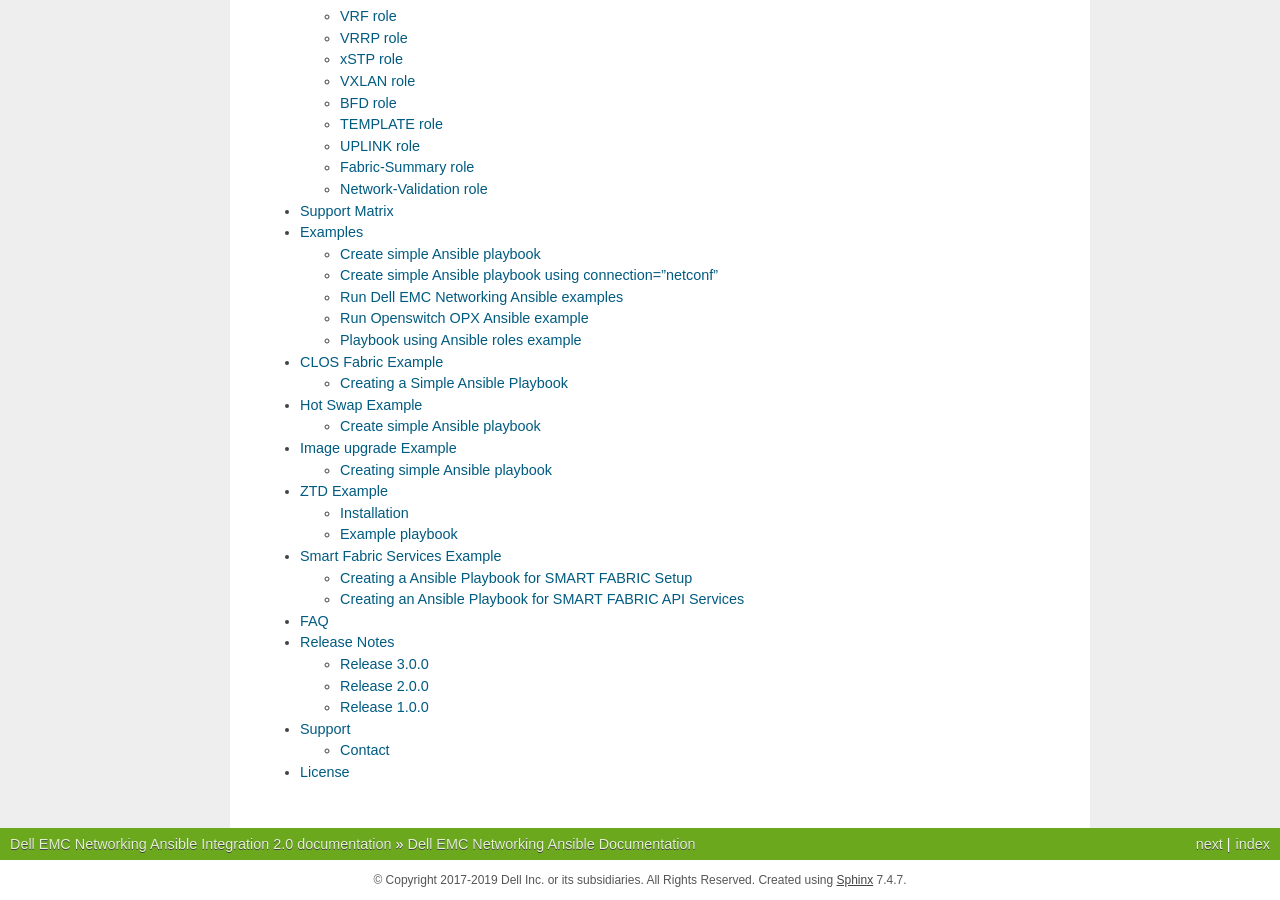
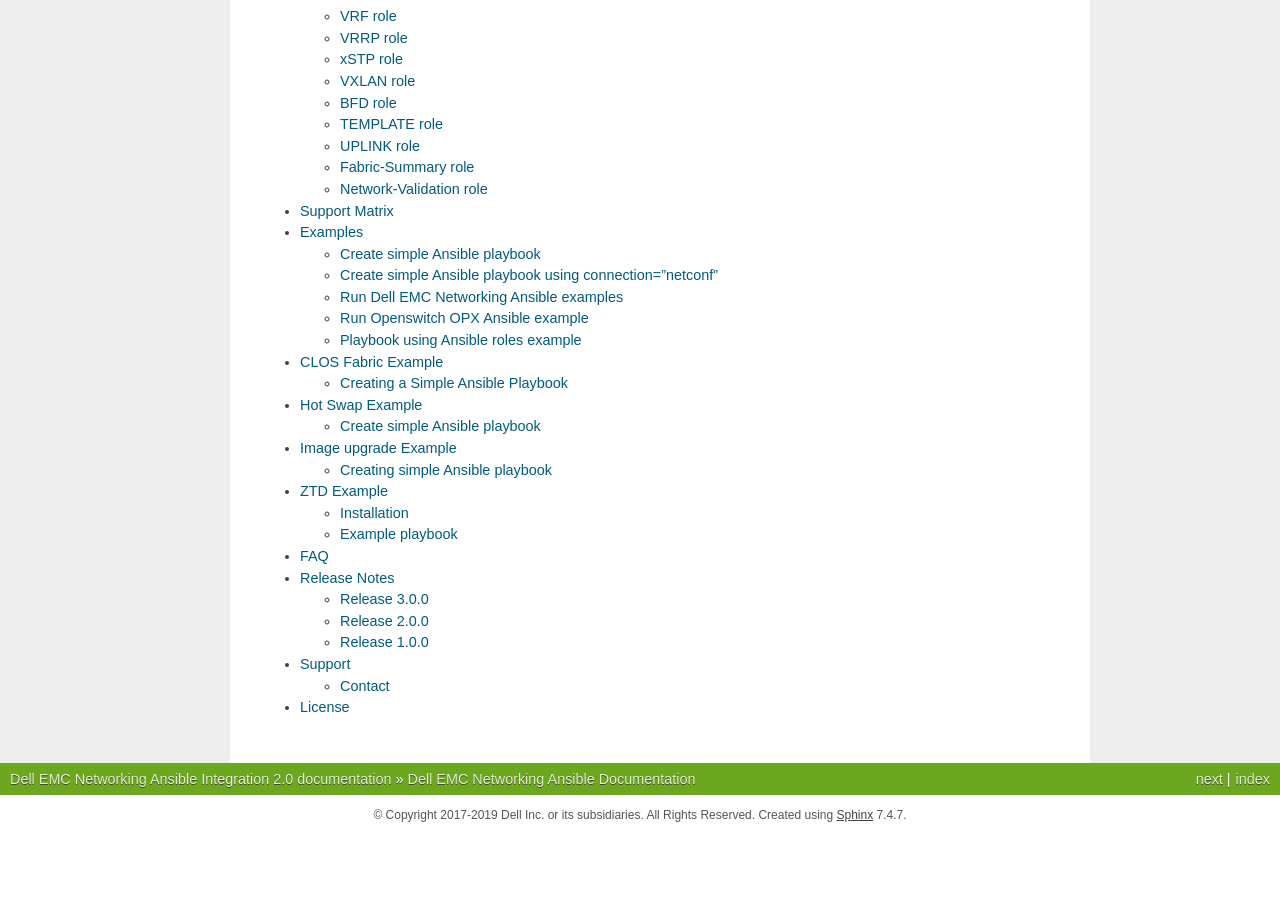
Before and after one commit to Dell-Networking/ansible-dellos-docs, a Sphinx documentation site: the page built from source/index.rst, in a window 1280 px wide and 900 px high, scrolled down 895 px. Built offline with Sphinx 7.4.7, drawn with Linux system fonts in a browser that asks for light colours; after the commit the page ends 1730 px from its top, so only the background shows below that; some of the changed lines change nothing that is shown.

Commit message:
removed sfs example

```diff
--- a/source/index.rst
+++ b/source/index.rst
@@ -21,7 +21,6 @@
    Hot Swap Example <hot_swap_example>
    Image upgrade Example <image_upgrade_example>
    ZTD Example <ztd_example>
-   Smart Fabric Services Example <smart_fabric_services_example>
    FAQ <faq>
    Release Notes <releasenotes>
    Support <support>
--- a/source/smart_fabric_services_example.rst
+++ /dev/null
@@ -1,379 +0,0 @@
-==================================================================================
-Provision SMART FABRIC SERVICES using Dell EMC Networking Ansible modules example
-==================================================================================
-This example describes how to use Ansible to build a SMART FABRIC CLUSTER and provision the SMART FABRIC SERVICES with Dell EMC Networking OS10 switches.
-
-The sample topology is build with one spine and two leafs connected as mesh. BGP is running between the leafs. VLTi is configured between leafs.
-
-It also describes to facilitates the configuration of smart fabric and provisioning its attributes through RESTful APIs.
-
-
-Creating a Ansible Playbook for SMART FABRIC Setup
----------------------------------------------------
-
-**Step 1**
-
-Create an inventory file called ``hosts.yaml`` and specify the device IP address and python_interpreter:
-
-
-::
-
-  leaf1 ansible_host=10.11.180.9 ansible_python_interpreter=/usr/bin/python3
-  leaf2 ansible_host=10.11.180.8 ansible_python_interpreter=/usr/bin/python3
-  spine1 ansible_host=10.11.180.10 ansible_python_interpreter=/usr/bin/python3
-
-  [Spine]
-  spine1
-
-  [Leaf]
-  leaf1
-  leaf2
-
-  [LeafAndSpineSwitch:children]
-  Spine
-  Leaf
-
-
-
-**Step 2**
-
-Create a host variable file called ``host_vars/leaf1.yaml``, then define the host, credentials and sfs fabric cluster setup input:
-
-::
-
-    ---
-    ansible_host: 10.11.180.8
-    ansible_network_os: dellos10
-    ansible_user: XXXXX
-    ansible_password: XXXXX
-
-    sfs_setup:
-      - service_enable: True
-        role: LEAF
-        icl_ports: ["ethernet1/1/5","ethernet1/1/6"]
-
-
-
-Create a host variable file called ``host_vars/leaf2.yaml``, then define the host, credentials and sfs fabric cluster setup input:
-
-::
-
-    ---
-    ansible_host: 10.11.180.9
-    ansible_network_os: dellos10
-    ansible_user: XXXXX
-    ansible_password: XXXXX
-
-    sfs_setup:
-      - service_enable: True
-        role: LEAF
-        icl_ports: ["ethernet1/1/5","ethernet1/1/6"]
-
-
-Create a host variable file called ``host_vars/spine1.yaml``, then define the host, credentials and sfs fabric cluster setup input:
-
-::
-
-    ---
-    ansible_host: 10.11.180.10
-    ansible_network_os: dellos10
-    ansible_user: XXXXX
-    ansible_password: XXXXX
-
-    sfs_setup:
-      - service_enable: True
-        role: SPINE
-        icl_ports: ["ethernet1/1/5","ethernet1/1/6"]
-
-
-**Step 3**
-
-Create a playbook called ``sfs_setup.yml``:
-
-::
-
-    ---
-    - name: SFS setup
-      hosts: LeafAndSpineSwitch
-      gather_facts: False
-      connection: local
-      roles:
-        - sfs-setup
-
-
-**Step 4**
-
-Execute the playbook:
-
-``ansible-playbook -i hosts.yaml sfs_setup.yml``
-
-
-Creating an Ansible Playbook for SMART FABRIC API Services
------------------------------------------------------------
-
-**Step 1**
-
-Use the same inventory ``hosts.yaml`` for provisioning once the SFS setup is ready.
-
-Create a group variable file called ``group_vars/sfs.all.yaml``, then define the  Smart Fabric Service input model:
-
-::
-
-    ---
-    sfs_port_breakout:
-      - target_port: GGVQG02:ethernet1/1/22
-        breakout_type: 4X10GE
-      - target_port: GGVQG02:ethernet1/1/23
-        breakout_type: 1X100GE
-      - target_port: GGVQG02:ethernet1/1/24
-        breakout_type: 1X40GE
-
-    sfs_port_property:
-      - target_port: GGVQG02:ethernet1/1/25
-        port_description: "Description for ethernet1/1/25"
-        port_name: ethernet1/1/25
-        admin_status: Enabled
-        mtu: 1564
-        auto_neg: Enabled
-        configured_speed: 1024
-      - target_port: GGVQG02:ethernet1/1/26
-        port_description: "Description for ethernet1/1/26"
-        port_name: ethernet1/1/26
-        admin_status: Enabled
-        mtu: 2564
-        auto_neg: Enabled
-        configured_speed: 1024
-
-    sfs_uplinks:
-      - uplink_name: Leaf-1-port-21
-        uplink_description: "Leaf-1-port-21"
-        uplink_id: "Leaf-1-port-21"
-        media_type: Ethernet
-        node: GGVQG02
-        configuration_interfaces:
-          - "ethernet1/1/21"
-          - "ethernet1/1/22"
-        tagged_networks:
-          - "Client_Control_Network"
-        untagged_network: "Client_Control_Network"
-        lag_type: "Static"
-        uplink_type: "Normal"
-        state: present
-      - uplink_name: Leaf-1-port-25
-        uplink_description: "Leaf-1-port-25"
-        uplink_id: "Leaf-1-port-25"
-        media_type: Ethernet
-        node: GGVQG02
-        configuration_interfaces:
-          - "ethernet1/1/25"
-          - "ethernet1/1/26"
-        tagged_networks:
-          - "Client_Management_Network"
-        untagged_network: "Client_Control_Network"
-        lag_type: "Dynamic"
-        uplink_type: "JumpBox"
-        state: present
-
-    sfs_route_policies:
-      - policy_id: policyBGP100
-        policy_name: policyBGP100name
-        policy_description: policyBGP100desc
-        address_family_type: ipv4
-        remote_address: "192.168.2.6"
-        remote_loopback_address: "192.168.2.8"
-        remote_as: 65001
-        policy_type: 1
-        sender_side_loop_detection: 1
-        route_filter_enable: 1
-        state: present
-      - policy_id: policyBGP101
-        policy_name: policyBGP101name
-        policy_description: policyBGP101desc
-        address_family_type: ipv4
-        remote_address: "192.168.2.2"
-        remote_loopback_address: "192.168.2.4"
-        remote_as: 65001
-        policy_type: 1
-        sender_side_loop_detection: 1
-        route_filter_enable: 1
-        state: present
-      - policy_id: policyStaticCRoute1
-        policy_name: policyStaticRoute1name
-        policy_description: policyStaticRoute1desc
-        policy_type: 2
-        ipv4_address_prefix: "99.99.99.0"
-        ipv4_prefix_len: 24
-        ipv4_nexthop_ip: "99.99.99.2"
-        state: present
-
-    sfs_node_policy_mapping:
-      - node: "GGVQG02"
-        policy_list:
-          - policyBGP100
-          - policyBGP101
-          - policyStaticCRoute1
-        state: present
-
-    sfs_networks:
-      - name: Leaf-test-sfs-VXLAN
-        id: Leaf-test-sfs-VXLAN
-        vlan_min: 650
-        vlan_max: 650
-        qos_priority: Silver
-        type: VXLAN
-        description: "SFS Network Create Test From Ansible"
-        address_family: inet
-        gateway_ip_address: ["192.168.1.3"]
-        helper_address: ["10.10.10.10","11.11.11.11"]
-        ip_address_list: ["192.168.1.2","192.168.1.4"]
-        prefix_length: 31
-        route_map: "routemap1"
-        virtual_network: esxi_build650
-        state: present
-      - name: Leaf-test-sfs-VXLAN
-        id: Leaf-test-GeneralPurpose
-        vlan_min: 750
-        vlan_max: 750
-        qos_priority: Gold
-        type: GeneralPurpose
-        description: "SFS Network Create Test From Ansible"
-        address_family: inet
-        virtual_network: vn750
-        state: present
-      - name: Leaf-test-sfs1-network-l3
-        id: Leaf-test-sfs1-network-l3
-        vlan_min: 550
-        vlan_max: 550
-        qos_priority: Bronze
-        type: L3
-        description: "SFS L3 Network Create Test From Ansible"
-        address_family: inet
-        gateway_ip_address: ["192.168.1.3"]
-        helper_address: ["10.10.10.10","11.11.11.11"]
-        ip_address_list: ["192.168.1.2","192.168.1.4"]
-        prefix_length: 31
-        route_map: "routemap1"
-        state: present
-      - name: Leaf-test-sfs1-network-l3-routed
-        id: Leaf-test-sfs1-network-l3-routed
-        qos_priority: Bronze
-        type: L3_ROUTED
-        description: "SFS L3-ROUTED Network Create Test From Ansible"
-        address_family: inet
-        gateway_ip_address: ["192.168.1.3"]
-        helper_address: ["10.10.10.10","15.15.15.15"]
-        ip_address_list: ["192.168.1.2","192.168.1.4","192.168.1.6"]
-        prefix_length: 31
-        route_map: "routemap2"
-        state: present
-
-    sfs_virtual_networks:
-      - virtual_network_name: "vnet604"
-        virtual_network_description: "vnet604 Create"
-        virtual_network_type: "General Purpose (Bronze)"
-        vxlanvni: 1604
-        vltvlanid: 604
-        gateway_ip_address: "172.17.105.1"
-        gateway_mac_address: "00:11:12:01:23:36"
-        prefix_length: 24
-        address_family: "inet"
-        ip_address_list:
-          - "172.17.105.2"
-          - "172.17.105.3"
-        helper_address: ["2.2.2.2","3.3.3.3"]
-        state: present
-      - virtual_network_name: "vnet605"
-        virtual_network_description: "vnet605 Create"
-        virtual_network_type: "Cluster Interconnect"
-        vxlanvni: 1605
-        vltvlanid: 605
-        gateway_ip_address: "172.17.105.1"
-        gateway_mac_address: "00:11:12:01:23:36"
-        prefix_length: 24
-        address_family: "inet"
-        ip_address_list:
-          - "172.17.105.10"
-          - "172.17.105.11"
-        helper_address: ["10.10.10.10","11.11.11.11"]
-        state: present
-
-    sfs_server_profiles:
-      - server_id: server-1
-        bonding_technology: Static
-        interface_profiles:
-          - id: ethernet1/1/43
-            tagged_networks:
-              - Client_Control_Network
-            nic_bonded: True
-            state: present
-          - id: ethernet1/1/44
-            tagged_networks:
-              - Client_Control_Network
-            nic_bonded: True
-            state: present
-        state: present
-      - server_id: server-2
-        bonding_technology: LACP
-        interface_profiles:
-          - id: ethernet1/1/33
-            tagged_networks:
-              - Client_Management_Network
-            nic_bonded: True
-            state: present
-          - id: ethernet1/1/34
-            tagged_networks:
-              - Client_Management_Network
-            nic_bonded: True
-            state: present
-        state: present
-
-    sfs_fabric_property:
-      - leaf_asn: 65011
-        spine_asn: 65012
-        private_subnet_prefix: "172.16.0.0"
-        private_prefix_len: 16
-        global_subnet_prefix: "172.30.0.0"
-        global_prefix_len: 16
-        client_control_vlan: 3939
-        client_management_vlan: 4091
-
-    sfs_fabric_reboot:
-      - node: GGVQG02
-        state: absent
-
-
-
-
-**Step 2**
-
-Create a playbook called ``sfs_provision.yml``:
-
-
-::
-
-    ---
-    - name: SFS Provisioning
-      hosts: localhost
-      gather_facts: False
-      connection: local
-      pre_tasks:
-        - name: Include Variables for sfs provisioning
-          include_vars:
-            file: group_vars/sfs.all.yaml
-      roles:
-        - sfs-network
-        - sfs-virtual-network
-        - sfs-uplink
-        - sfs-route-policy
-        - sfs-node-policy-mapping
-        - sfs-port-breakout
-        - sfs-port-properties
-        - sfs-validation-errors
-        - sfs-server-profile
-
-
-**Step 3**
-
-Execute the playbook:
-
-``ansible-playbook -i hosts.yaml sfs_provision.yml``
```
